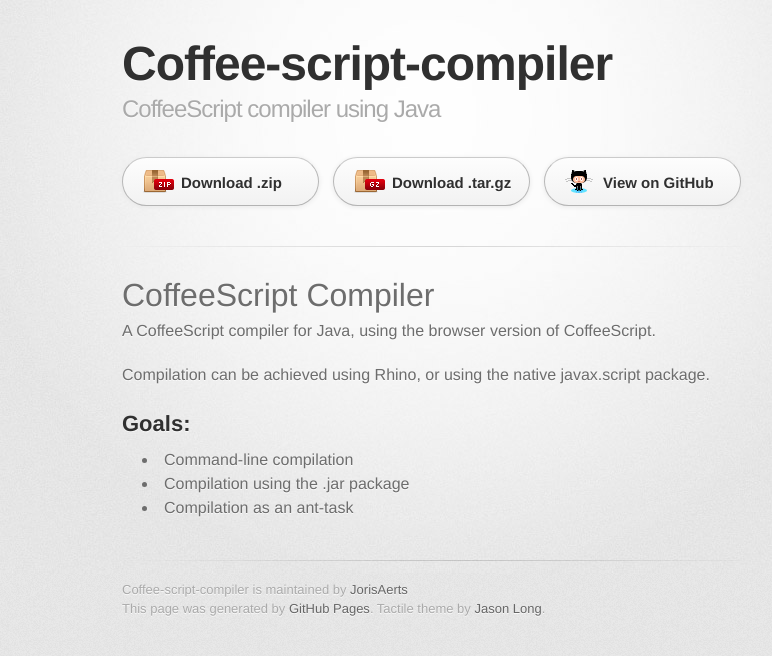
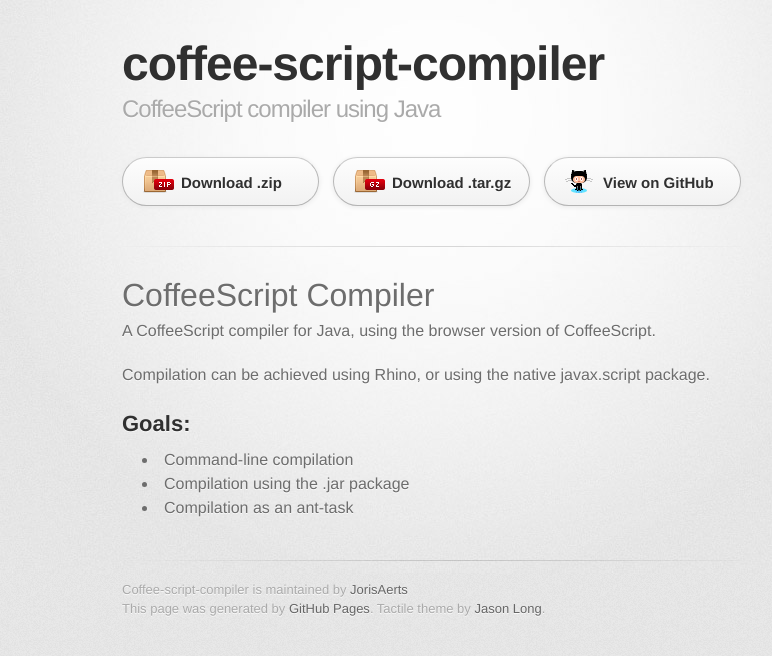
Before and after one commit to JorisAerts/coffee-script-compiler, a plain HTML site: page index.html in a window 1280 px wide. Shown: the whole page, without its empty margins (208-980 px from the left). Drawn offline with Linux system fonts and the light colour scheme; a web font is replaced by a local one.

Commit message:
Update index.html

```diff
--- a/index.html
+++ b/index.html
@@ -10,7 +10,7 @@
     <!--[if lt IE 9]>
     <script src="//html5shiv.googlecode.com/svn/trunk/html5.js"></script>
     <![endif]-->
-    <title>Coffee-script-compiler by JorisAerts</title>
+    <title>coffee-script-compiler by JorisAerts</title>
   </head>
 
   <body>
@@ -18,7 +18,7 @@
       <div class="inner">
 
         <header>
-          <h1>Coffee-script-compiler</h1>
+          <h1>coffee-script-compiler</h1>
           <h2>CoffeeScript compiler using Java</h2>
         </header>
 
```
